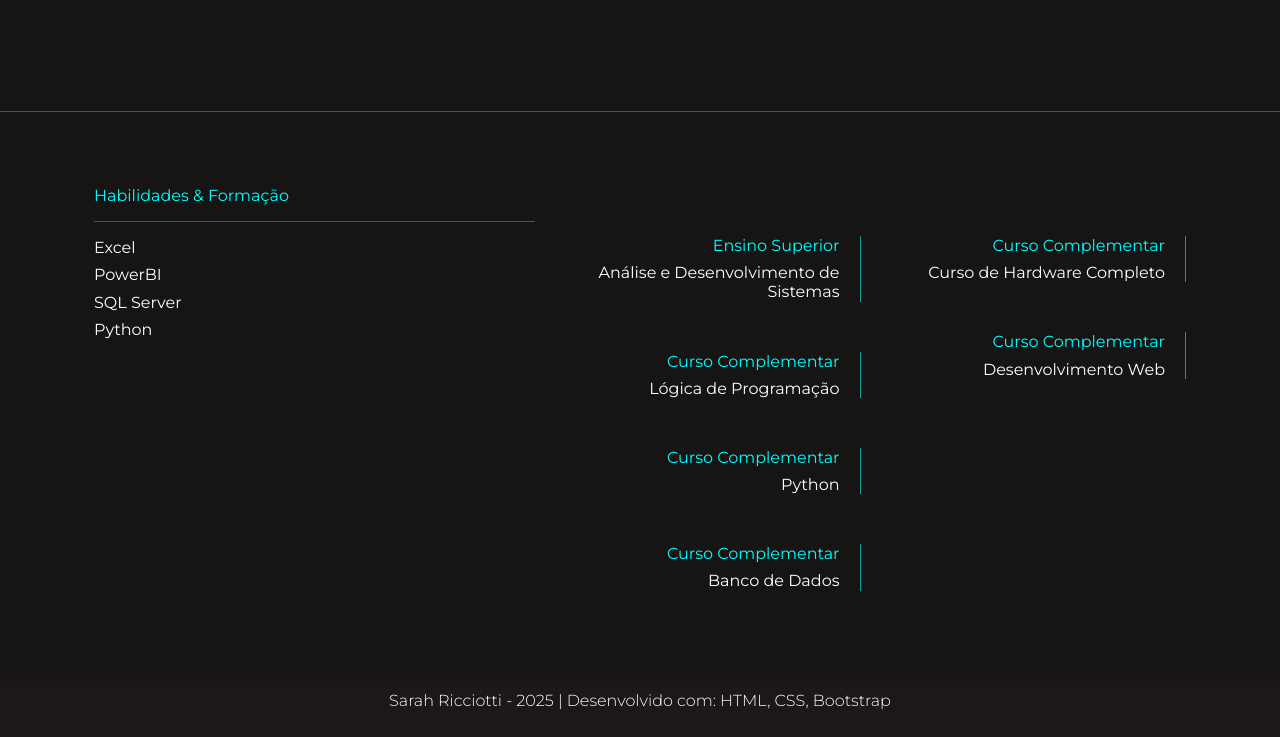
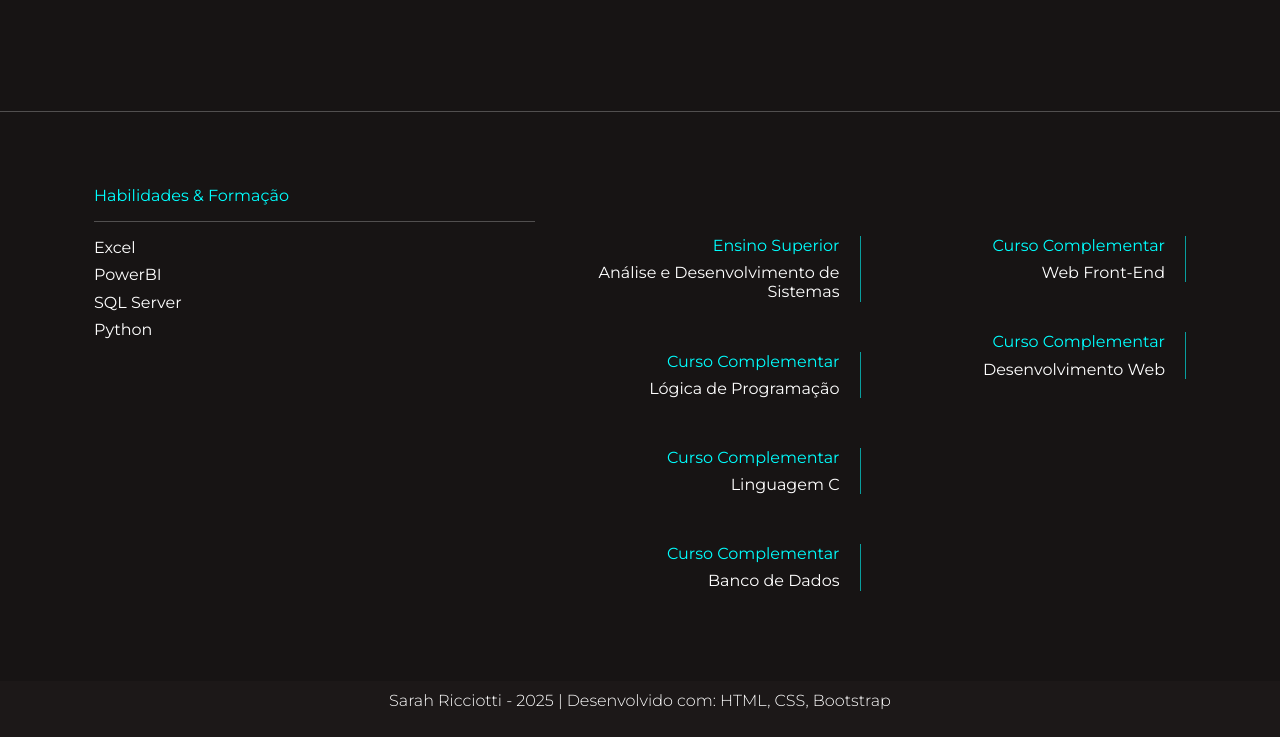
Before and after one commit to sarahricciotti/portifolio, a plain HTML site: page index.html in a window 1280 px wide. Shown: the part 1650-2387 px from the top of the page. Drawn offline with nearby package versions, Linux system fonts and the light colour scheme.

Commit message:
finalização

```diff
--- a/index.html
+++ b/index.html
@@ -154,7 +154,7 @@
                                     </li>
                                     <li class="habil">
                                         <h6 class="dataExp">Curso Complementar</h6>
-                                        <h6>Python</h6>
+                                        <h6>Linguagem C</h6>
                                     </li>
                                     <li class="habil">
                                         <h6 class="dataExp">Curso Complementar</h6>
@@ -166,7 +166,7 @@
                                 <ul>
                                     <li class="habil">
                                         <h6 class="dataExp">Curso Complementar</h6>
-                                        <h6>Curso de Hardware Completo</h6>
+                                        <h6>Web Front-End </h6>
                                     </li>
                                     <li class="habil">
                                         <h6 class="dataExp">Curso Complementar</h6>
```
